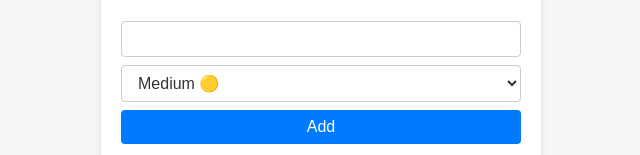
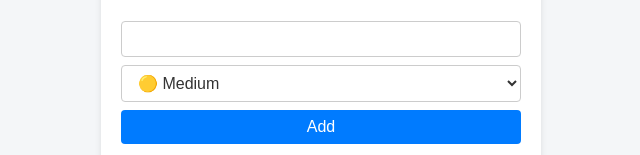
Before and after one commit to viktoria365dev/react-todo, a React (Vite) app: page / in a window 1280 px wide. Shown: the part 129-284 px from the top of the page, without its empty margins (319-959 px from the left). Built offline with nearby package versions, Linux system fonts and the light colour scheme.

Commit message:
feat: add priority editing and sorting to tasks

```diff
--- a/src/App.jsx
+++ b/src/App.jsx
@@ -17,6 +17,13 @@ function App() {
   const [editingIndex, setEditingIndex] = useState(null);
   const [editingText, setEditingText] = useState("");
   const [selectedPriority, setSelectedPriority] = useState("medium");
+  const [editingPriority, setEditingPriority] = useState("medium");
+
+  const priorityOrder = {
+    high: 0,
+    medium: 1,
+    low: 2,
+  };
 
   useEffect(() => {
     localStorage.setItem("tasks", JSON.stringify(tasks));
@@ -47,22 +54,30 @@ function App() {
   function startEditing(index) {
     setEditingIndex(index);
     setEditingText(tasks[index].text);
+    setEditingPriority(tasks[index].priority);
   }
 
   function saveEdit(index) {
     setTasks(
       tasks.map((task, i) =>
-        i === index ? { ...task, text: editingText } : task
+        i === index
+          ? { ...task, text: editingText, priority: editingPriority }
+          : task
       )
     );
     setEditingIndex(null);
     setEditingText("");
+    setEditingPriority("medium");
   }
 
   function cancelEdit() {
     setEditingIndex(null);
     setEditingText("");
   }
+
+  const sortedTasks = [...tasks].sort((a, b) => {
+    return priorityOrder[a.priority] - priorityOrder[b.priority];
+  });
 
   return (
     <div className="app-container">
@@ -76,7 +91,7 @@ function App() {
       />
       <p>You have {tasks.length} tasks</p>
       <ul>
-        {tasks.map((task, index) => (
+        {sortedTasks.map((task, index) => (
           <TaskItem
             key={index}
             task={task}
@@ -89,6 +104,8 @@ function App() {
             startEditing={startEditing}
             saveEdit={saveEdit}
             cancelEdit={cancelEdit}
+            editingPriority={editingPriority}
+            setEditingPriority={setEditingPriority}
           />
         ))}
       </ul>
--- a/src/TaskInput.jsx
+++ b/src/TaskInput.jsx
@@ -16,9 +16,9 @@ function TaskInput({
         value={selectedPriority}
         onChange={(e) => setSelectedPriority(e.target.value)}
       >
-        <option value="high">High 🔴</option>
-        <option value="medium">Medium 🟡</option>
-        <option value="low">Low 🟢</option>
+        <option value="high">🔴 High</option>
+        <option value="medium">🟡 Medium</option>
+        <option value="low">🟢 Low</option>
       </select>
 
       <button onClick={addTask}>Add</button>
--- a/src/TaskItem.jsx
+++ b/src/TaskItem.jsx
@@ -9,6 +9,8 @@ function TaskItem({
   startEditing,
   saveEdit,
   cancelEdit,
+  editingPriority,
+  setEditingPriority,
 }) {
   return (
     <li key={index} className={`task ${task.priority}`}>
@@ -25,6 +27,15 @@ function TaskItem({
             value={editingText}
             onChange={(e) => setEditingText(e.target.value)}
           />
+          <select
+            value={editingPriority}
+            onChange={(e) => setEditingPriority(e.target.value)}
+          >
+            <option value="high">🔴 High</option>
+            <option value="medium">🟡 Medium</option>
+            <option value="low">🟢 Low</option>
+          </select>
+
           <div className="actions">
             <button onClick={() => saveEdit(index)}>Save</button>
             <button onClick={cancelEdit}>Cancel</button>
```
